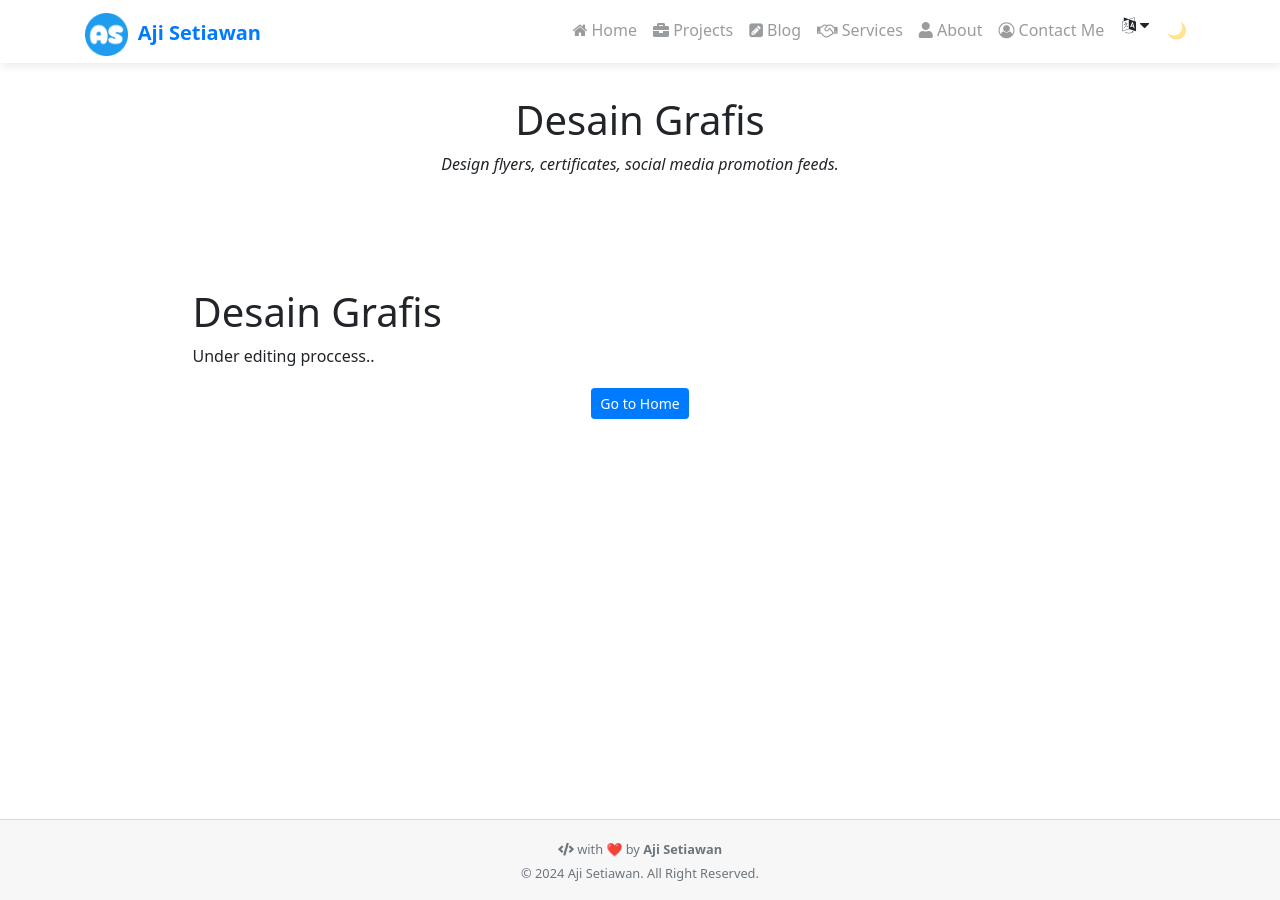
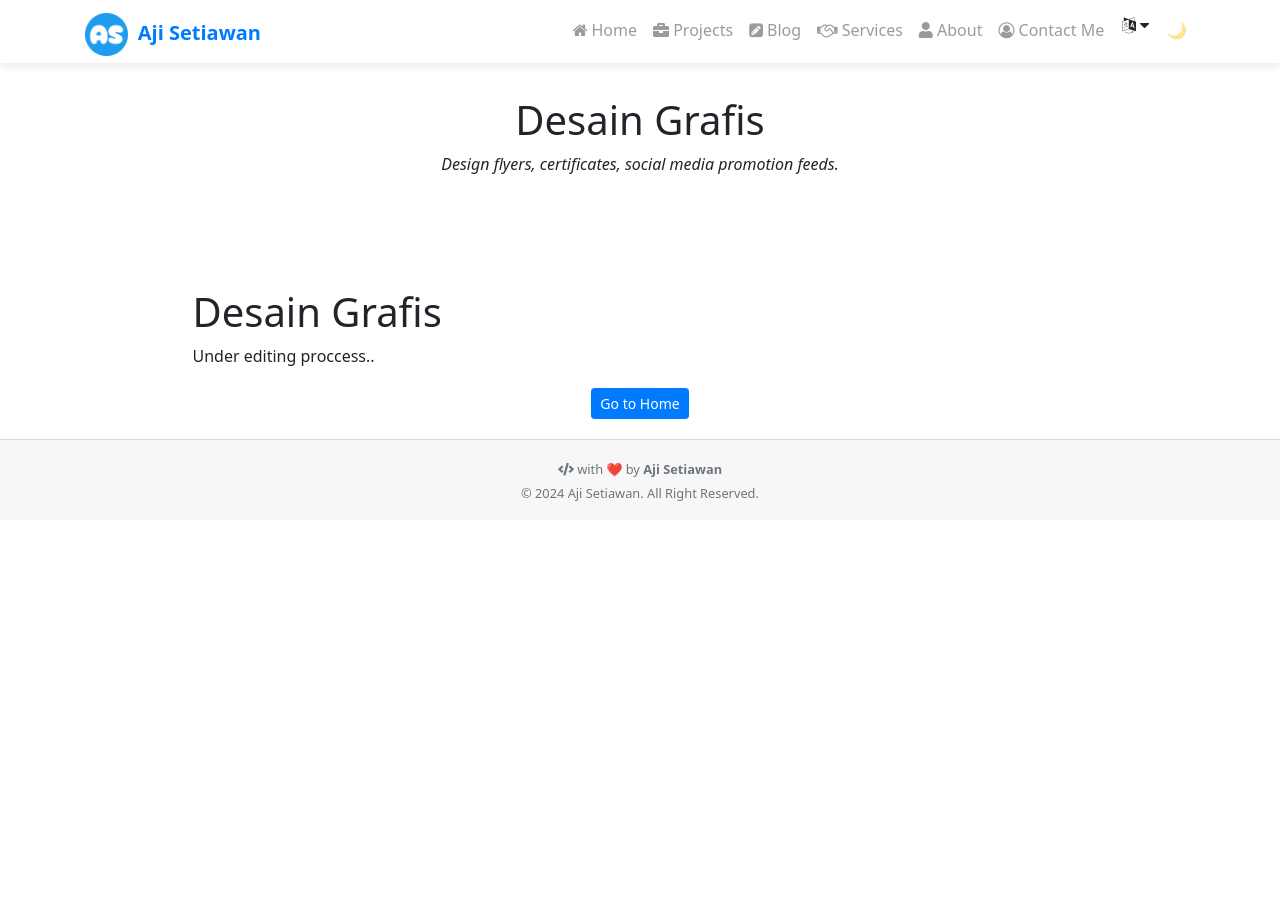
Before and after one commit to ajisetiawan716/ajisetiawan716.github.io, a Jekyll site: the page built from _service/Desain Grafis.md, in a window 1280 px wide. Built offline with Jekyll 4.4.1, drawn with Linux system fonts in a browser that asks for light colours; nearby versions of some CDN libraries; emoji names are drawn with the system emoji font; comment, search, counter and statistics services are not loaded; a style sheet for code colours, icons or effects is not loaded.

Commit message:
Update default.html

```diff
--- a/_layouts/default.html
+++ b/_layouts/default.html
@@ -3,7 +3,7 @@
 
 {% include head.html %}
 
-<body class="h-100 d-flex flex-column">
+<body>
 
 <main class="flex-shrink-0 container mt-5">
     {% include navbar.html %}
```
